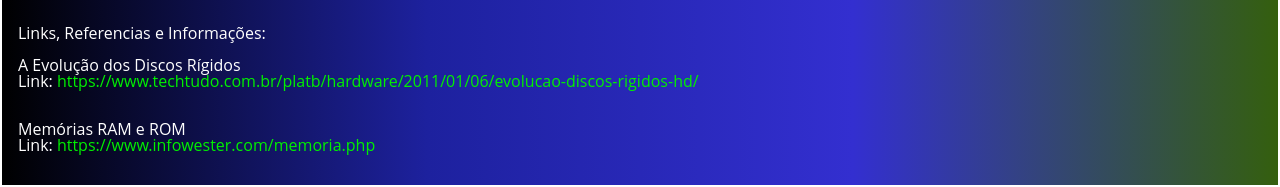
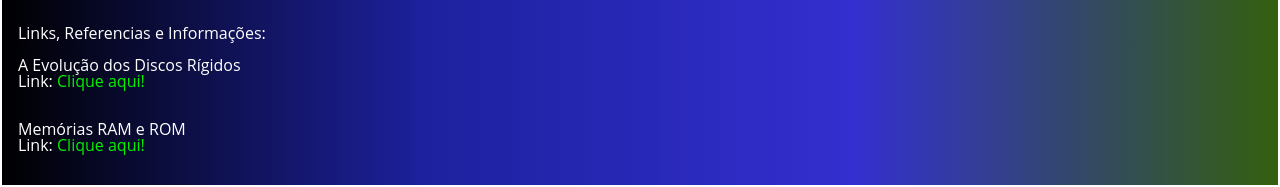
Before and after one commit to Odisseu93/historia-computadores, a React (Create React App) app: page /Hardwares in a window 1280 px wide. Shown: the part 716-903 px from the top of the page. Built offline with nearby package versions, Linux system fonts and the light colour scheme.

Commit message:
components parameter altered

```diff
--- a/src/components/articles/index.tsx
+++ b/src/components/articles/index.tsx
@@ -1,24 +1,23 @@
 import React from "react";
 
-interface Props{
+interface Props {
   textP: string;
   url_image: string;
   alt_image: string;
   ref_text: string;
   ref_a_url: string;
-  ref_a_text: string;
 }
 
 
-const Article = ({ textP, url_image,  alt_image, ref_text, ref_a_url, ref_a_text }: Props)=> {
-  return(
+const Article = ({ textP, url_image, alt_image, ref_text, ref_a_url }: Props) => {
+  return (
     <article className='art'>
       <p>{textP}</p>
       <div className='picture_and_text'>
         <img src={url_image} width="50%" alt={alt_image} className="art_img" />
         <p>
           <p className="ref_info">
-          {ref_text}: <a href={ref_a_url} className='link'>{ref_a_text}</a>
+            {ref_text}: <a href={ref_a_url} className='link'>Clique aqui!</a>
             <br />
           </p>
         </p>
--- a/src/components/footer/index.tsx
+++ b/src/components/footer/index.tsx
@@ -10,4 +10,4 @@ const Footer = () => {
   );
 }
 
-export default Footer
+export default Footer;
--- a/src/components/references/index.tsx
+++ b/src/components/references/index.tsx
@@ -12,7 +12,7 @@ function References({ reference_title: referece_title, reference_url: referece_u
       <br />
       <ol type="1" />
       <li> <h3 className="referece_title">{referece_title}</h3>
-        <p>Link: <a href={referece_url} className="link" target={"_blank"}>{referece_url}</a></p>
+        <p>Link: <a href={referece_url} className="link" target={"_blank"}>Clique aqui!</a></p>
       </li>
       <br />
     </div>
--- a/src/pages/Hardwares.tsx
+++ b/src/pages/Hardwares.tsx
@@ -19,7 +19,6 @@ function Hardwares() {
             alt_image="hard drive"
             ref_text="O que um disco rígido"
             ref_a_url="https://www.infoescola.com/informatica/disco-rigido/"
-            ref_a_text="Clique aqui!"
           />
         </section>
         <br/>
--- a/src/pages/Mobile.tsx
+++ b/src/pages/Mobile.tsx
@@ -20,7 +20,6 @@ function Mobile() {
             alt_image="iPhone - Apple (BR)"
             ref_text="Wiki"
             ref_a_url="https://pt.wikipedia.org/wiki/Smartphone"
-            ref_a_text="Clique aqui!"
           />
           <br />
           <h2>Tablets</h2>
@@ -32,7 +31,6 @@ function Mobile() {
             alt_image="Galaxy Tab2 (10,1”, 3G) | GT-P5100TSEXFA | Samsung Business África  (Português)"
             ref_text="Wiki"
             ref_a_url="https://pt.wikipedia.org/wiki/Tablet"
-            ref_a_text="Clique aqui!"
           />
         </section>
         <br />
--- a/src/pages/Softwares.tsx
+++ b/src/pages/Softwares.tsx
@@ -18,7 +18,6 @@ function Softwares() {
             alt_image="imagens das logos de sitemas operacionais"
             ref_text="O que é um SO"
             ref_a_url="https://www.oficinadanet.com.br/artigo/851/o_que_e_um_sistema_operacional"
-            ref_a_text="Clique aqui!"
           />
         </section>
         <br />
```
Lines whose indentation alone changed are shown as unchanged.
